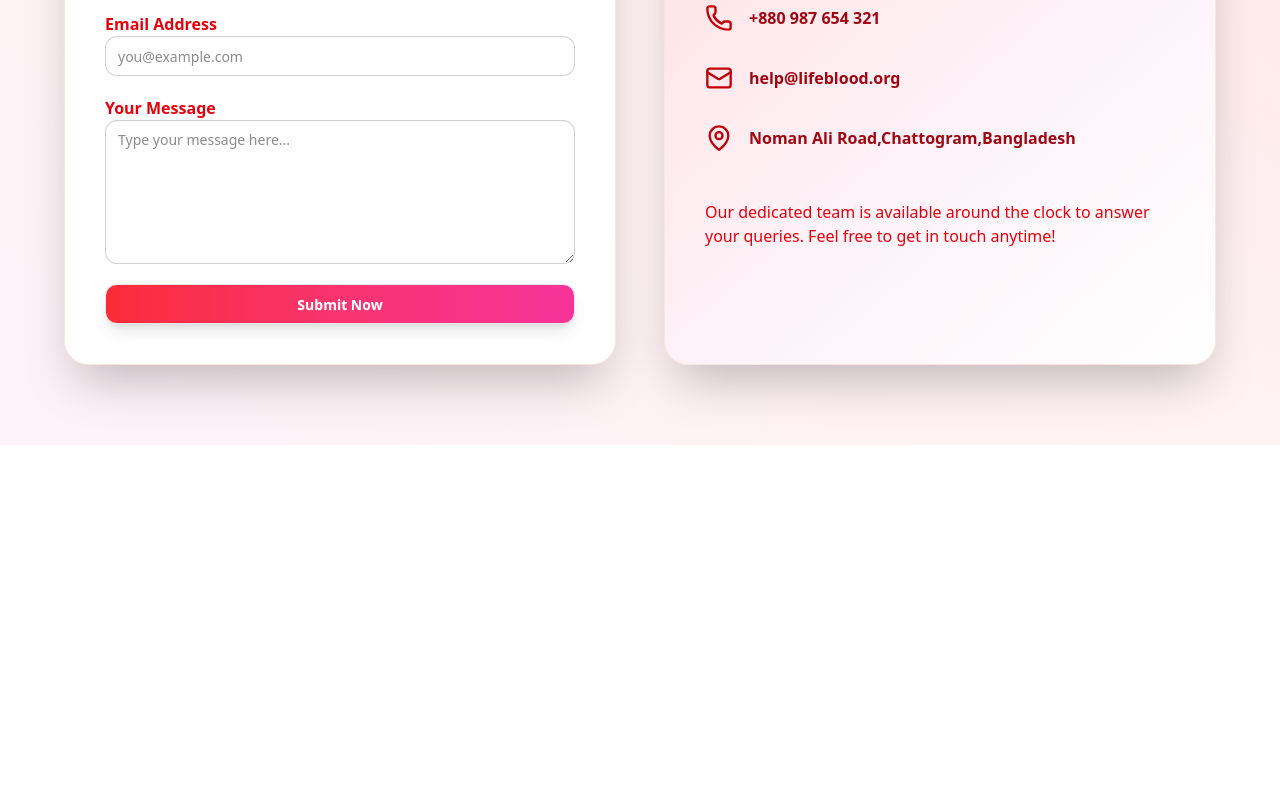
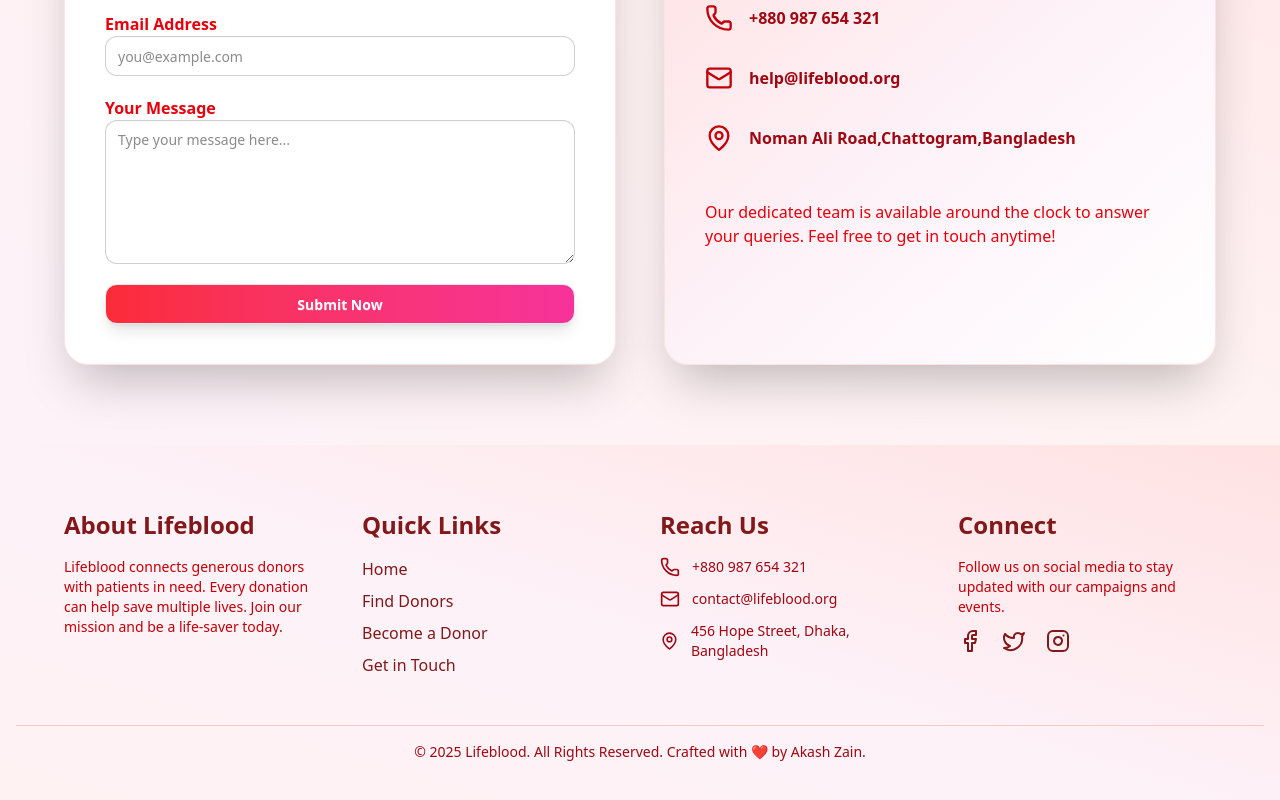
Before and after one commit to maowimim/Blood-bridge-assign-11, a React (Vite) app: page / in a window 1280 px wide. Shown: the part 1656-2456 px from the top of the page. Before the commit the page ends 2101 px from the top, so only its background shows below. Built offline with nearby package versions, Linux system fonts and the light colour scheme; no server answers.

Commit message:
add footer in home page

```diff
--- a/src/Pages/Home.jsx
+++ b/src/Pages/Home.jsx
@@ -2,6 +2,7 @@ import React from 'react';
 import Banner from '../Pages/Banner';
 import FeaturedSection from './FeaturedSection';
 import ContactUs from './ContactUs';
+import Footer from './Footer';
 
 const Home = () => {
     return (
@@ -9,6 +10,7 @@ const Home = () => {
           <Banner></Banner>
           <FeaturedSection></FeaturedSection>
           <ContactUs></ContactUs>
+          <Footer></Footer>
         </div>
     );
 };
```
